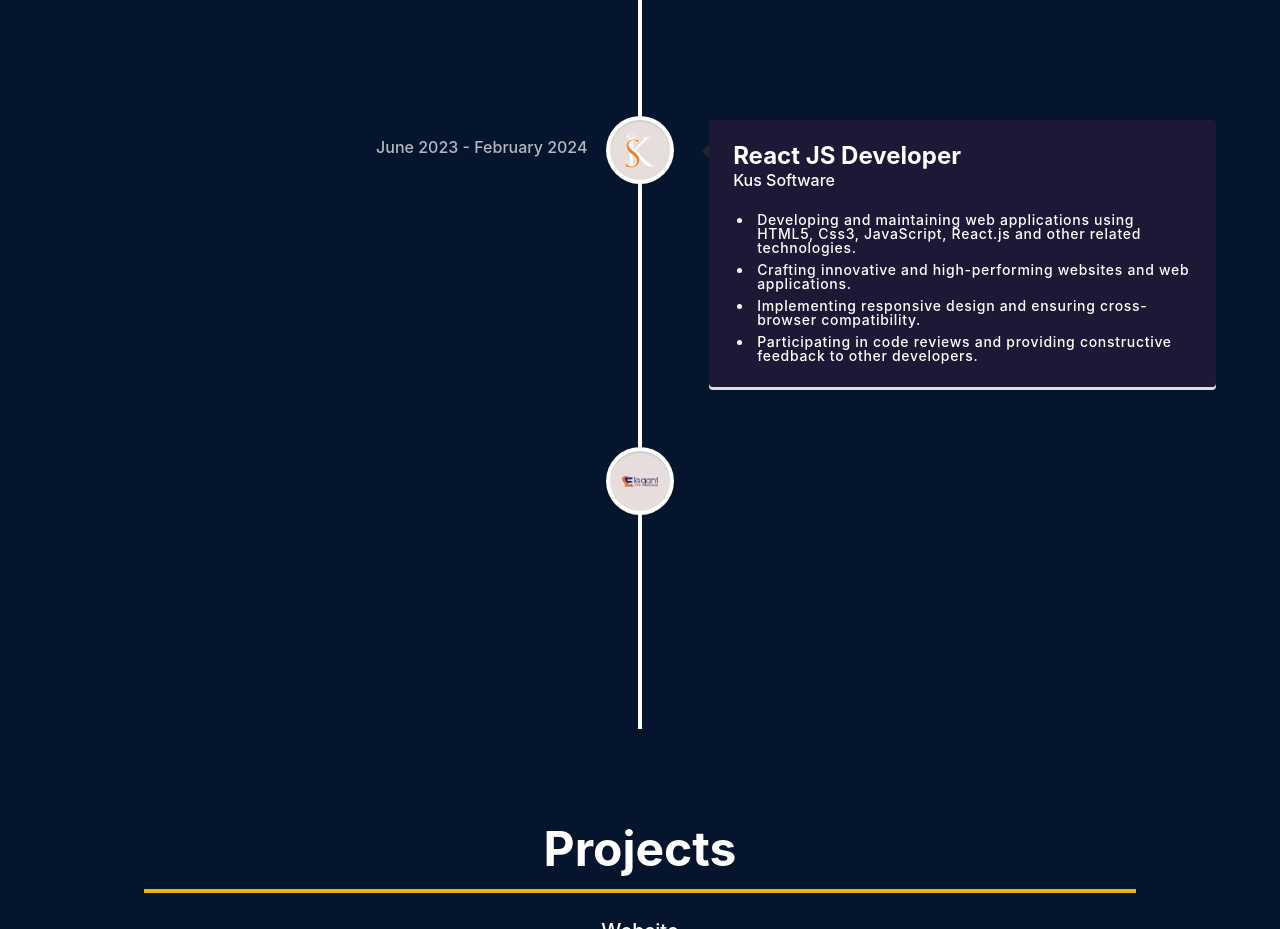
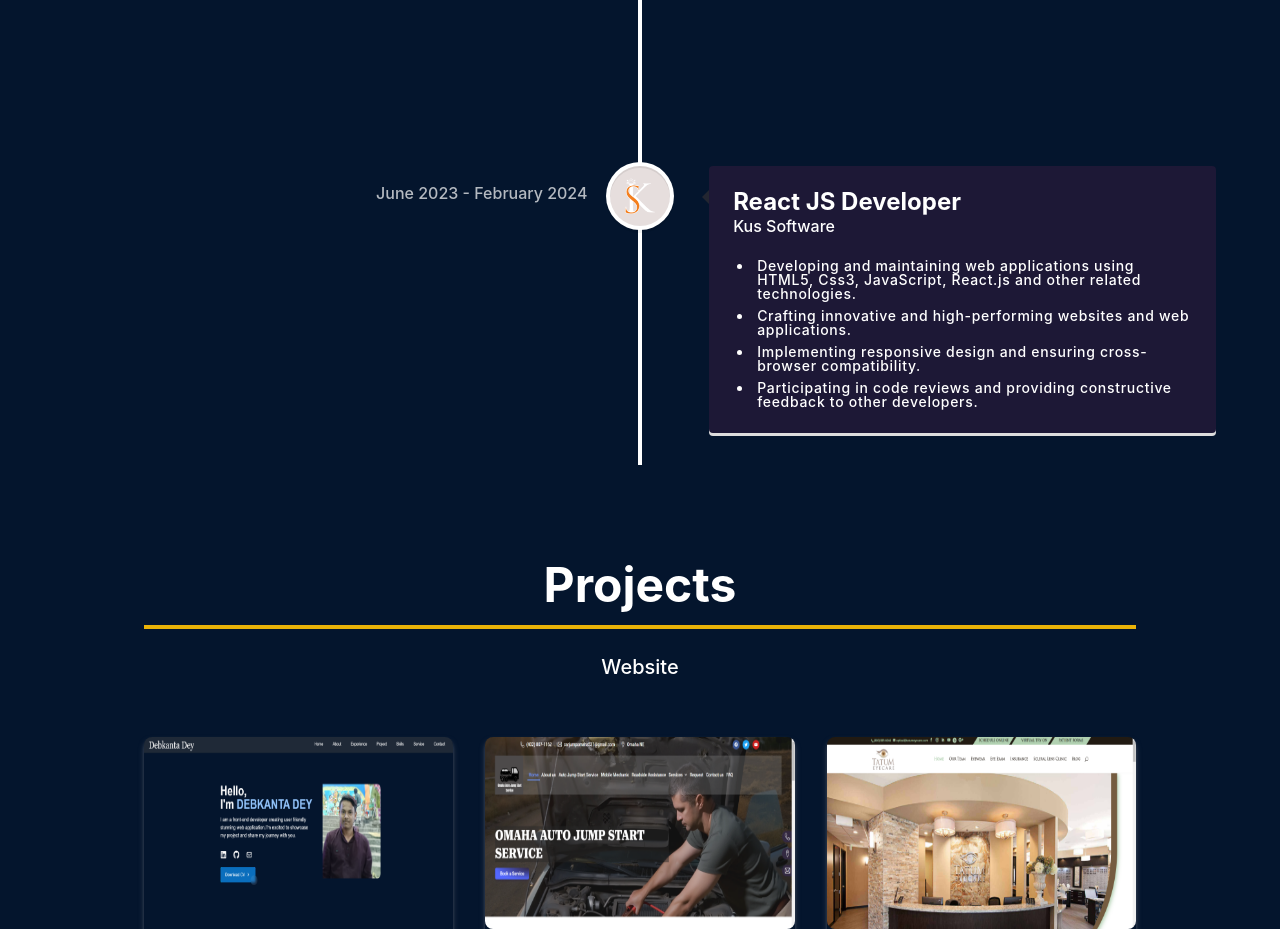
Before and after one commit to DebkantaDey/Portfolio, a React (Create React App) app: page / in a window 1280 px wide. Shown: the part 1780-2709 px from the top of the page. Built offline with nearby package versions, Linux system fonts and the light colour scheme.

Commit message:
first commit

```diff
--- a/src/components/Experience.jsx
+++ b/src/components/Experience.jsx
@@ -15,17 +15,30 @@ import "aos/dist/aos.css";
 AOS.init();
 
 const experiences = [
+    // {
+    //     title: "Lecturer in Computer Science and Technology",
+    //     company_name: "Mallabhum Institute of Polytechnic",
+    //     icon:MIP,
+    //     iconBg: "#E6DEDD",
+    //     date: "May 2024 - Present",
+    //     points: [
+    //         "Teaching core subjects: programming, software development, and data structures.",
+    //         "Designing and delivering engaging course materials.",
+    //         "Guideing students through practical projects connecting theory with real-world applications.",
+    //         "Passionate about inspiring and equipping the next generation of technologists.",
+    //     ],
+    // },
     {
-        title: "Lecturer in Computer Science and Technology",
-        company_name: "Mallabhum Institute of Polytechnic",
-        icon:MIP,
+        title: "Website Developer",
+        company_name: "Elegant Pro Designs",
+        icon: Elegant,
         iconBg: "#E6DEDD",
         date: "May 2024 - Present",
         points: [
-            "Teaching core subjects: programming, software development, and data structures.",
-            "Designing and delivering engaging course materials.",
-            "Guideing students through practical projects connecting theory with real-world applications.",
-            "Passionate about inspiring and equipping the next generation of technologists.",
+            "Developing and maintaining web applications using HTML, CSS, JavaScript, React, WordPress and other related technologies.",
+            "Install all plaugin and set payment get Way creating page like donation, about, contact us etc.",
+            "My role is optimizing user experience, implementing interactive features, and ensuring cross-browser compatibility. ",
+            "I actively engaged in the intricate world of web development, gaining invaluable hands-on experience and contributing to real-world projects using HTML, CSS, JavaScript, React and WordPress."
         ],
     },
     {
@@ -40,19 +53,7 @@ const experiences = [
             "Implementing responsive design and ensuring cross-browser compatibility.",
             "Participating in code reviews and providing constructive feedback to other developers.",
         ],
-    },
-    {
-        title: "Web Developer Intern",
-        company_name: "Elegant Pro Designs",
-        icon: Elegant,
-        iconBg: "#E6DEDD",
-        date: "March 2023 - May 2023",
-        points: [
-            "Developing and maintaining web applications using WordPress and other related technologies.",
-            "Install all plaugin and set payment get Way creating page like donation, about, contact us etc.  ",
-            "I actively engaged in the intricate world of web development, gaining invaluable hands-on experience and contributing to real-world projects using HTML, CSS, JavaScript and WordPress."
-        ],
-    },
+    }
 ];
 const ExperienceCard = ({ experience }) => {
     return (
```
